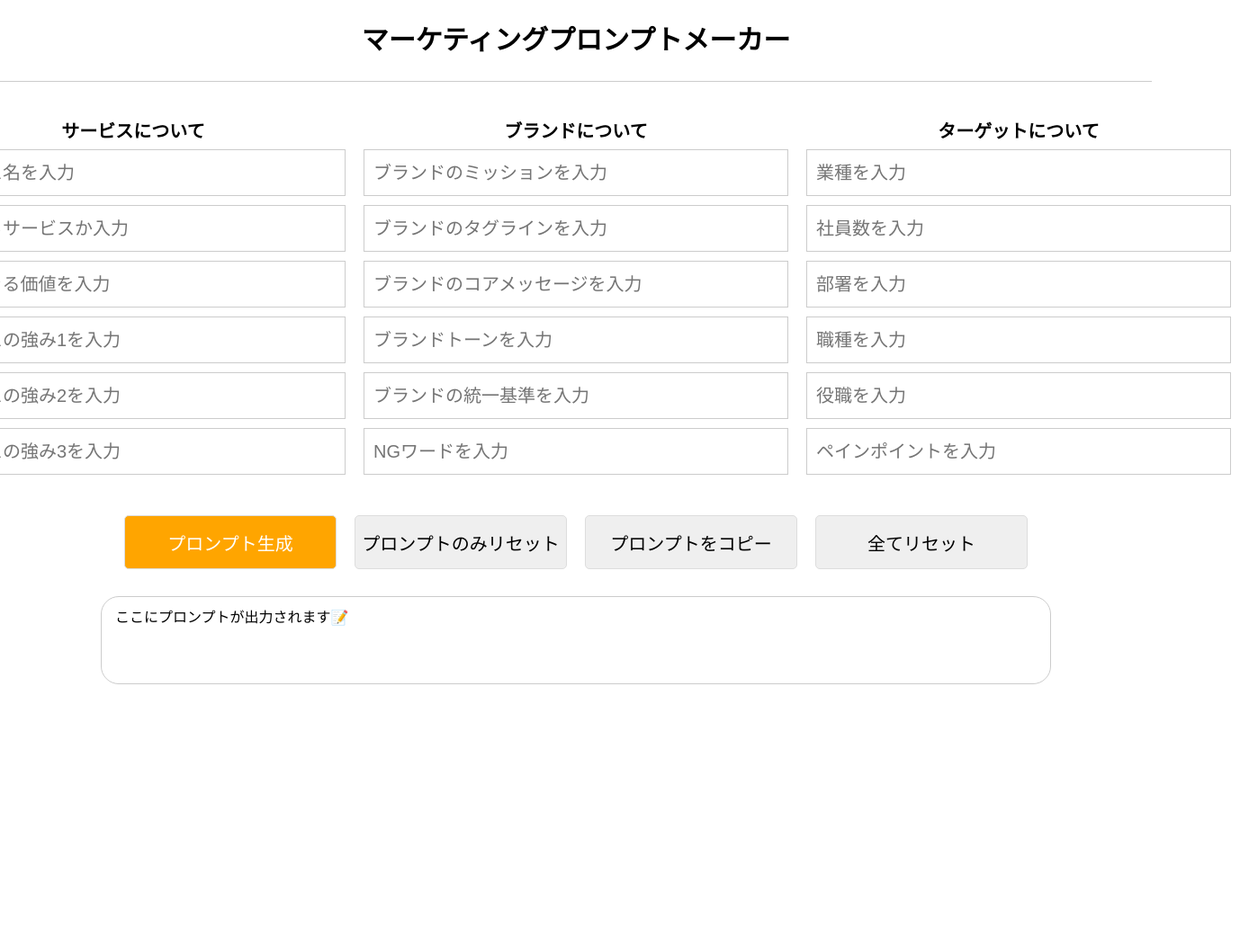
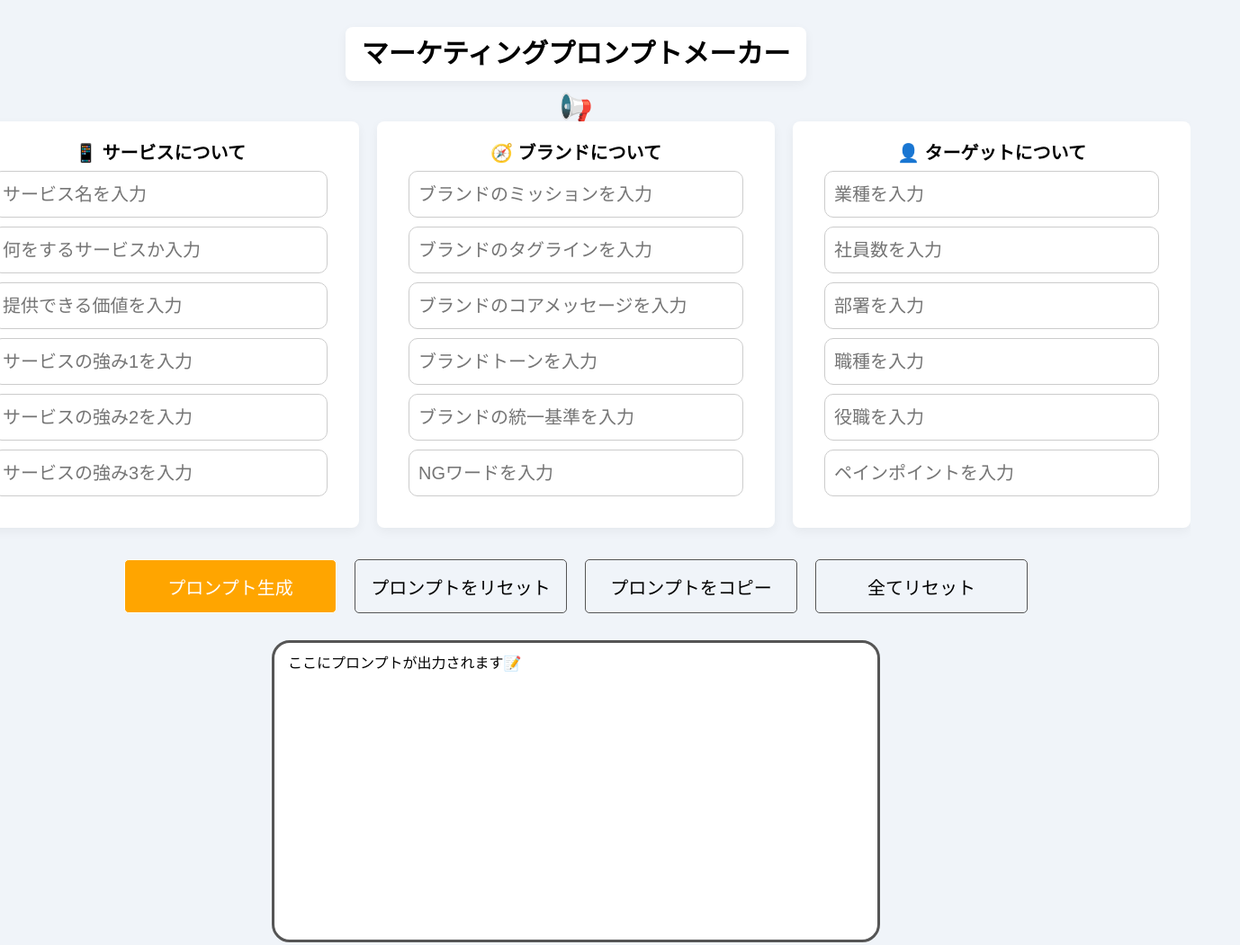
Before and after one commit to blancnoirmasayuki-cloud/memo_251128, a plain HTML site: page index.html in a window 1280 px wide. Shown: the whole page at 90% size, 1378 px wide, since content can reach past the window. Before the commit the page ends 800 px from the top, so only its background shows below. Drawn offline with Linux system fonts and the light colour scheme.

Commit message:
全体の調整4

```diff
--- a/css/style.css
+++ b/css/style.css
@@ -1,19 +1,40 @@
+body{
+    background-color:#F0F4F9;
+    font-family: Arial, Helvetica, sans-serif;
+}
+
 h1 {
+    width: 40%;
     font-size: 30px;
+    height: 60px;
     text-align: center;
     font-weight: bold;
-    margin: 30px 0;
-    padding-bottom: 30px;
-    border-bottom: 1px solid #ccc;
+    margin: 30px auto;
+    background-color: white;
+    line-height: 60px;
+    border-radius: 8px;
+    box-shadow: 0 4px 12px rgba(0, 0, 0, 0.05);
 }
 
 #input-area {
-    width: 95%;
     margin: 20px auto ;
     padding: 15px;
     display: flex;
     justify-content: center;
+
 }
+
+.service,.brand,.target{
+    background-color: #fff;
+    border-radius: 8px;
+    box-shadow: 0 4px 12px rgba(0, 0, 0, 0.05);
+    padding: 25px;
+}
+
+.brand{
+    margin: 0 20px;
+}
+
 
 .about-service,.about-brand,.about-target{
     text-align: center;
@@ -22,13 +43,14 @@ h1 {
 }
 
 input {
-    width: 450px;
+    width: 350px;
     display: block;
     padding: 20px 10px;
     margin: 10px 10px;
     border: 1px solid #ccc;
     font-size: 20px;
     height: 10px;
+    border-radius: 10px;
 }
 
 .button-area {
@@ -41,11 +63,22 @@ input {
 .button-area button {
     border: 1px solid #ddd;
     border-radius: 5px;
-    width: 40%;
+    border-color: #555;
+    width: 25%;
     height: 60px;
     text-align: center;
     font-size: 20px;
     margin: 0 10px;
+    background-color: #F0F4F9;
+    cursor: pointer;
+    transition: background-color 0.2s ease, color 0.2s ease;
+}
+
+.button-area button:hover {
+  background-color: cornflowerblue;
+  box-shadow: 0 2px 8px rgba(0, 0, 0, 0.1);
+  border-color: cornflowerblue;
+  color: white;
 }
 
 #list {
@@ -63,12 +96,16 @@ input {
 #makeprompt {
    background-color: orange;
    color:white;
+   border-color:white ;
 }
 
 .prompt-area{
-    width: 80%;
+    width: 50%;
+    height: 300px;
     margin: 30px auto ;
     padding: 15px;
-    border: 1px solid #ccc;
+    border: 1px solid;
     border-radius: 20px;
+    border: solid #555;
+    background-color: white;
 }
--- a/index.html
+++ b/index.html
@@ -8,10 +8,10 @@
 </head>
 
 <body>
-  <h1>マーケティングプロンプトメーカー</h1>
+  <h1>マーケティングプロンプトメーカー📢</h1>
     <div id="input-area">
       <div class="service">
-        <p class="about-service">サービスについて</p>
+        <p class="about-service">📱 サービスについて</p>
         <input class="servicename" type="text" placeholder="サービス名を入力">
         <input class="servicewhat" type="text" placeholder="何をするサービスか入力">
         <input class="servicewhat" type="text" placeholder="提供できる価値を入力">
@@ -21,7 +21,7 @@
       </div>
 
       <div class="brand">
-        <p class="about-brand">ブランドについて</p>
+        <p class="about-brand">🧭 ブランドについて</p>
         <input class="brandmission" type="text" placeholder="ブランドのミッションを入力">
         <input class="brandtagline" type="text" placeholder="ブランドのタグラインを入力">
         <input class="brandcoremessage" type="text" placeholder="ブランドのコアメッセージを入力">
@@ -31,7 +31,7 @@
       </div>
 
       <div class="target">
-        <p class="about-target">ターゲットについて</p>
+        <p class="about-target">👤 ターゲットについて</p>
         <input class="targetindustry" type="text" placeholder="業種を入力">
         <input class="targetscall" type="text" placeholder="社員数を入力">
         <input class="targetbranch" type="text" placeholder="部署を入力">
@@ -44,7 +44,7 @@
     <!-- 入力されたプロンプトの出力ボタン -->
     <div class="button-area">
       <button id="makeprompt">プロンプト生成</button>
-      <button id="clearprompt">プロンプトのみリセット</button>
+      <button id="clearprompt">プロンプトをリセット</button>
        <button id="copyprompt">プロンプトをコピー</button>
       <button id="clearall">全てリセット</button>
     </div>
```
